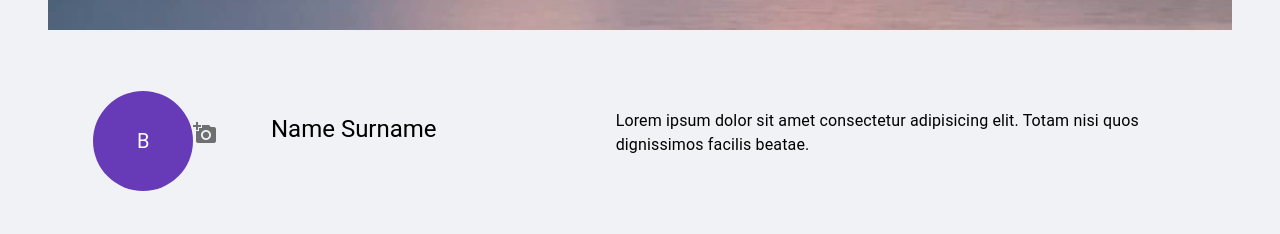
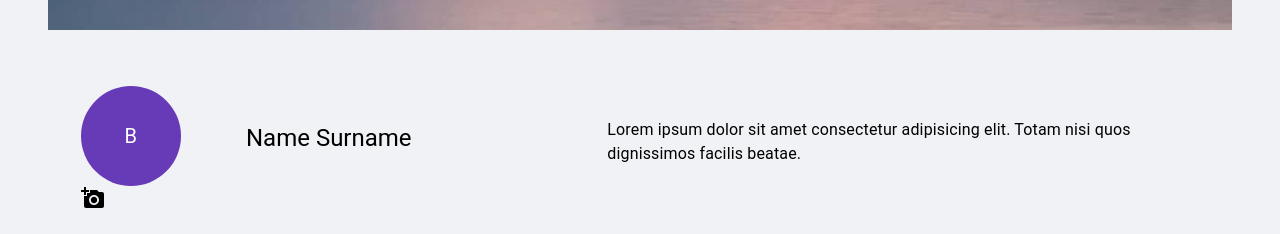
Before and after one commit to edxan77/Social-Network-Project, a React (Create React App) app: page /user-profile in a window 1280 px wide. Shown: the part 185-419 px from the top of the page. Built offline with nearby package versions, Linux system fonts and the light colour scheme; no server answers.

Commit message:
Account Menu avatar changed

```diff
--- a/src/components/AccountMenu/AccountMenu.js
+++ b/src/components/AccountMenu/AccountMenu.js
@@ -3,7 +3,6 @@ import {
   Avatar,
   Box,
   Divider,
-  IconButton,
   ListItemIcon,
   Menu,
   MenuItem,
@@ -34,16 +33,23 @@ export default function AccountMenu() {
           marginTop: 5,
         }}
       >
-        <Tooltip title="Account settings">
-          <IconButton
+        <Box>
+        <Tooltip title="Account settings"
+
+        >
+          {/* <IconButton
             onClick={handleClick}
             size="small"
-            sx={{ ml: 2 }}
+            sx={{ }}
             aria-controls={open ? 'account-menu' : undefined}
             aria-haspopup="true"
             aria-expanded={open ? 'true' : undefined}
-          >
+          > */}
             <Avatar
+            onClick={handleClick}
+            aria-controls={open ? 'account-menu' : undefined}
+            aria-haspopup="true"
+            aria-expanded={open ? 'true' : undefined}
               sx={{
                 bgcolor: deepPurple[500],
                 width: 100,
@@ -53,9 +59,10 @@ export default function AccountMenu() {
             >
               B
             </Avatar>
-            <AddAPhotoIcon fontSize="medium" />
-          </IconButton>
+          {/* </IconButton> */}
         </Tooltip>
+        <AddAPhotoIcon fontSize="medium" />
+        </Box>
         <Typography gutterBottom variant="h5" sx={{ width: '25%' }}>
           Name Surname
         </Typography>
```
